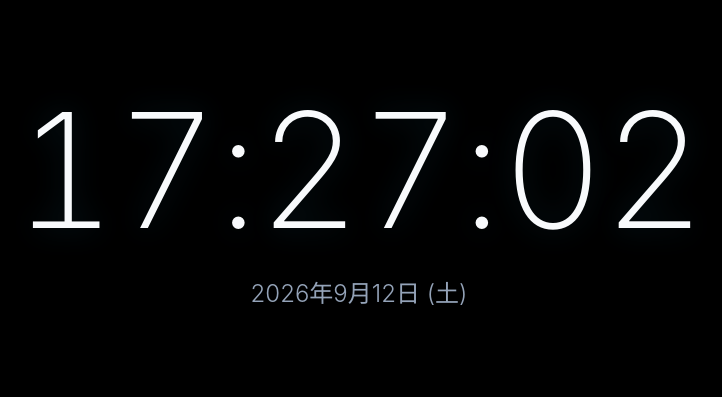
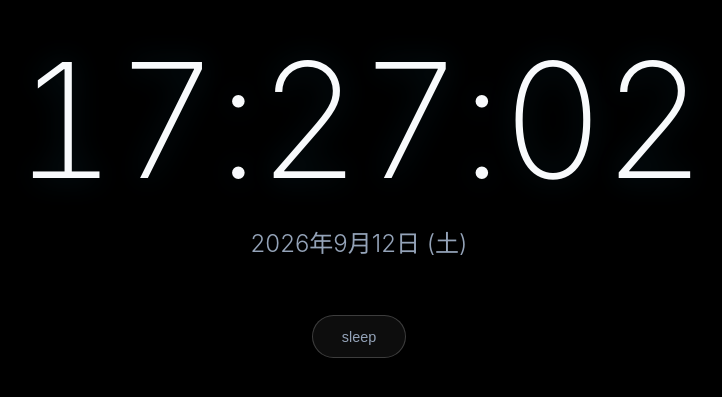
Before and after one commit to Fictional-Railway/slp, a plain HTML site: page index.html in a window 1280 px wide. Shown: the part 201-598 px from the top of the page, without its empty margins (281-1003 px from the left). Drawn offline with Linux system fonts and the light colour scheme.

Commit message:
Update index.html

```diff
--- a/index.html
+++ b/index.html
@@ -107,6 +107,8 @@
             <div id="date">----年--月--日 (--)</div>
         </div>
 
+        <!-- おやすみボタン -->
+        <button class="sleep-btn" id="sleepBtn">sleep</button>
     </div>
 
     <script>
```
